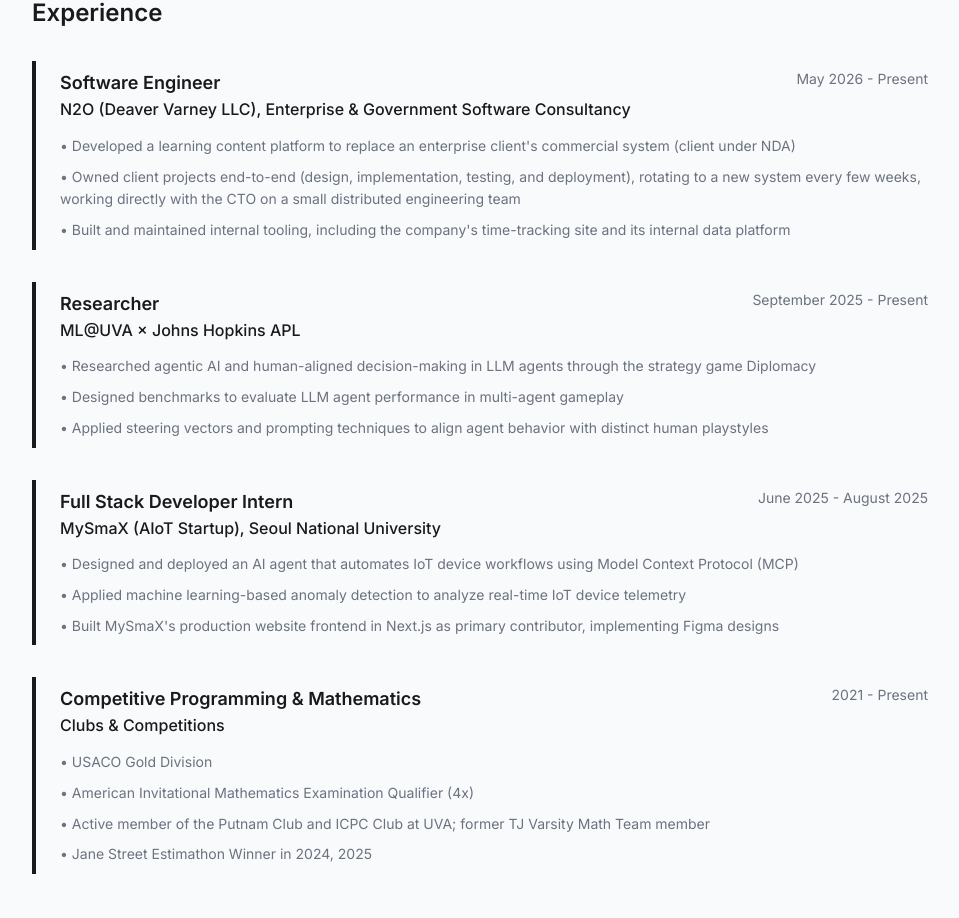
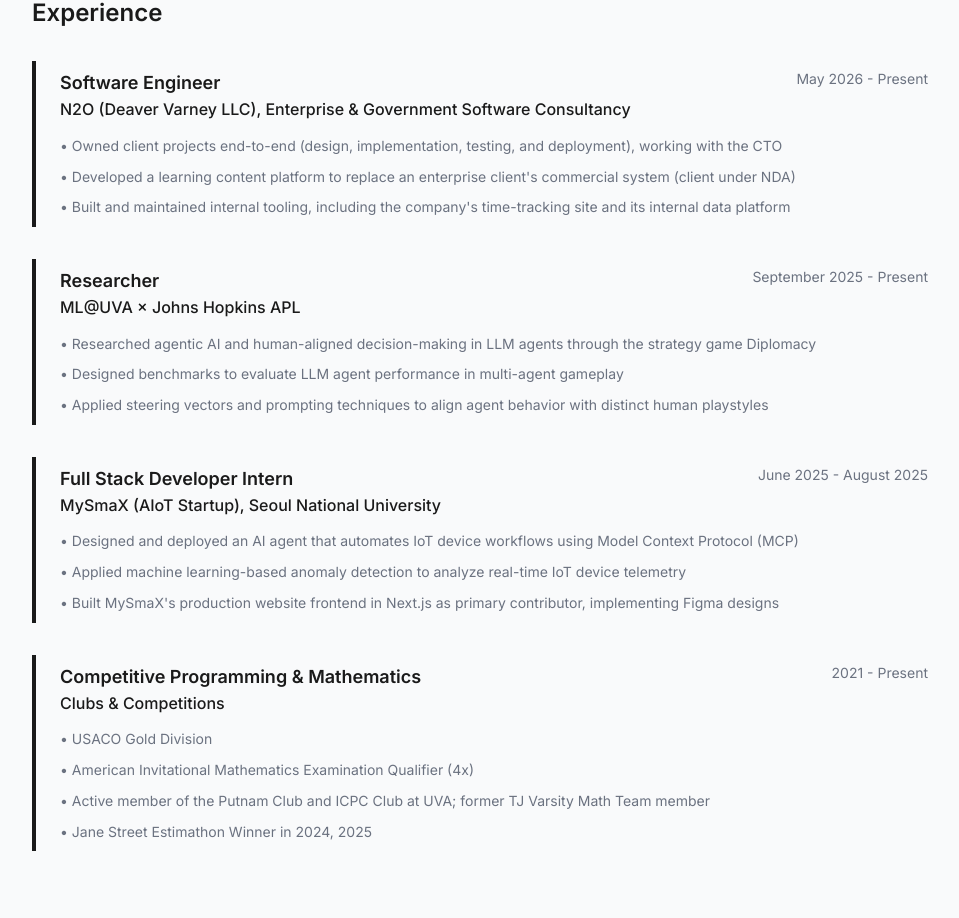
Before and after one commit to bestsemper/website, a Next.js app: page / in a window 1280 px wide. Shown: the part 1358-2276 px from the top of the page, without its empty margins (160-1119 px from the left). Built offline with nearby package versions, Linux system fonts and the light colour scheme.

Commit message:
reorder N2O bullets general to specific

```diff
--- a/data/resume.ts
+++ b/data/resume.ts
@@ -47,8 +47,8 @@
     location: "Remote",
     period: "May 2026 - Present",
     description: [
+      "Owned client projects end-to-end (design, implementation, testing, and deployment), working with the CTO",
       "Developed a learning content platform to replace an enterprise client's commercial system (client under NDA)",
-      "Owned client projects end-to-end (design, implementation, testing, and deployment), rotating to a new system every few weeks, working directly with the CTO on a small distributed engineering team",
       "Built and maintained internal tooling, including the company's time-tracking site and its internal data platform",
     ],
   },
```
Also changed, not shown: 1 other file (tests, documents, lock files or other folders).
